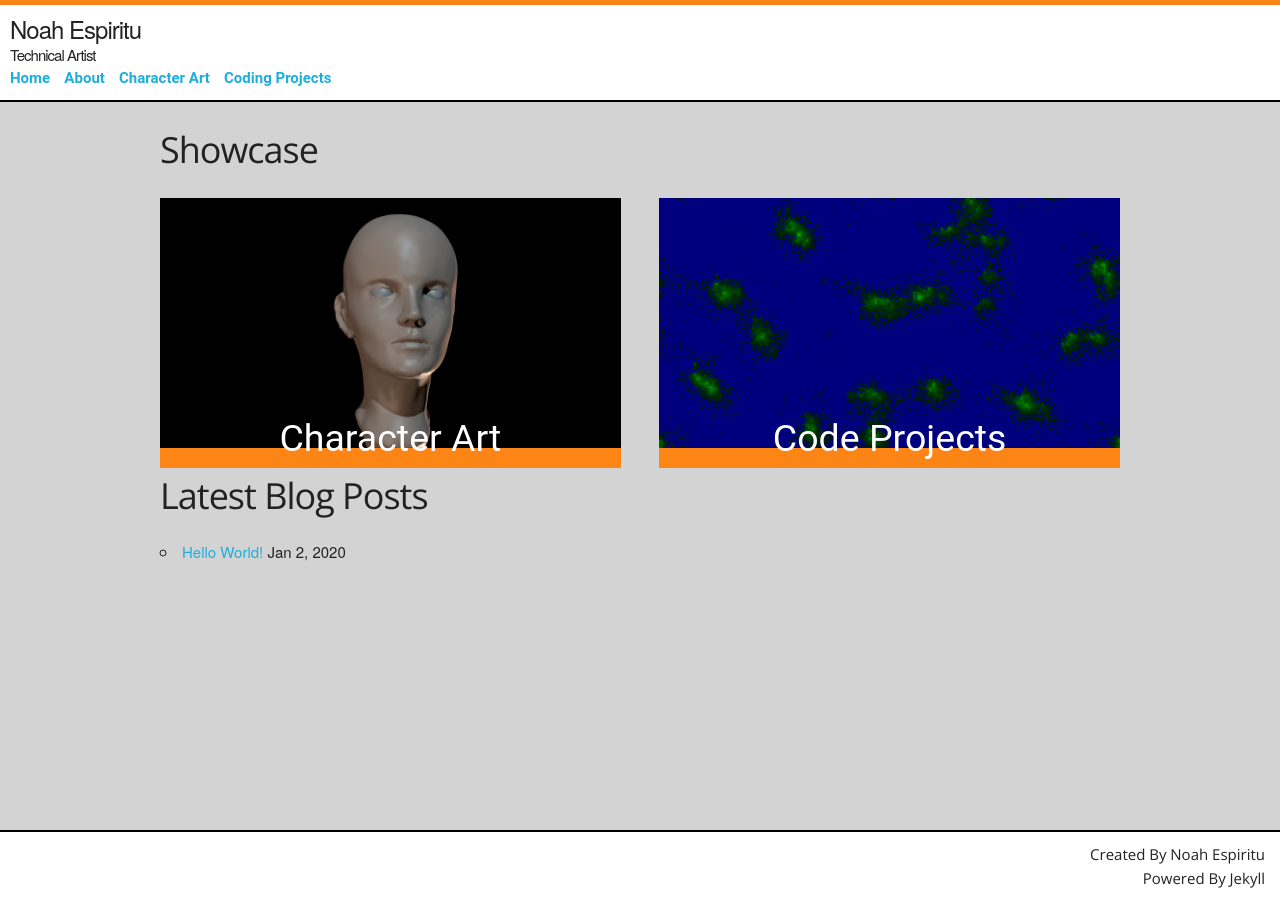
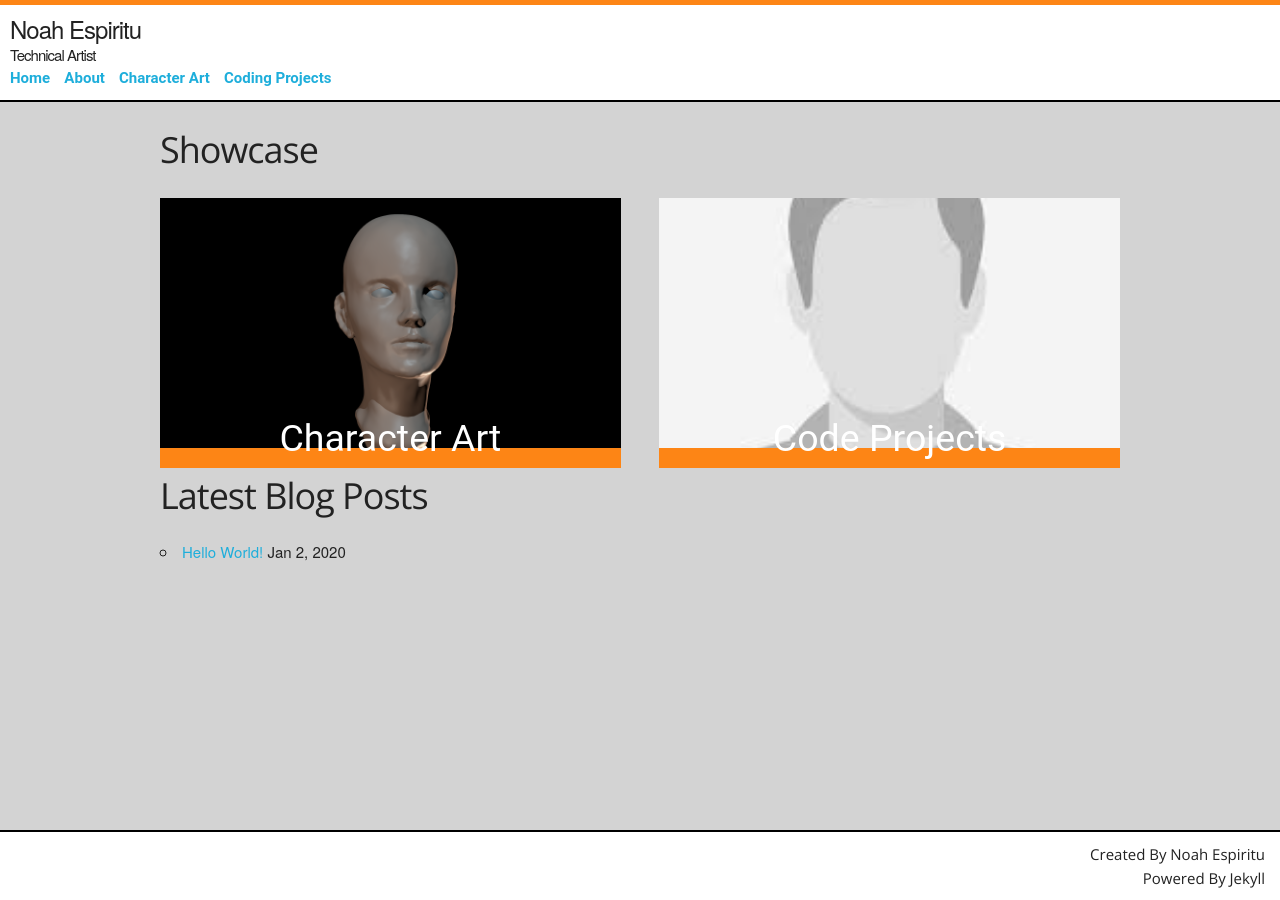
Before and after one commit to bhespiritu/bhespiritu.github.io, a Jekyll site: the page built from index.md, in a window 1280 px wide. Built offline with Jekyll 4.4.1, drawn with Linux system fonts in a browser that asks for light colours.

Commit message:
Revert "thumbnail update"
This reverts commit dbf3f0e7bba2bbef3f331e7469ba350b91ad8807.

```diff
--- a/Gemfile
+++ /dev/null
@@ -1,3 +0,0 @@
-source "https://rubygems.org"
-
-gem "github-pages", group: :jekyll_plugins
--- a/_layouts/home.html
+++ b/_layouts/home.html
@@ -14,7 +14,7 @@ layout: default
 
 			<div class="one-half column sidebar">
 				<a class="label-link" href="#">
-				<img src="images/gravity.png">
+				<img src="images/placeholder.jpg">
 				<p>Code Projects</p>
 				</a>
 			</div>
```
Also changed, not shown: Gemfile.lock (deleted), images/gravity.png (deleted), 4 other files.
